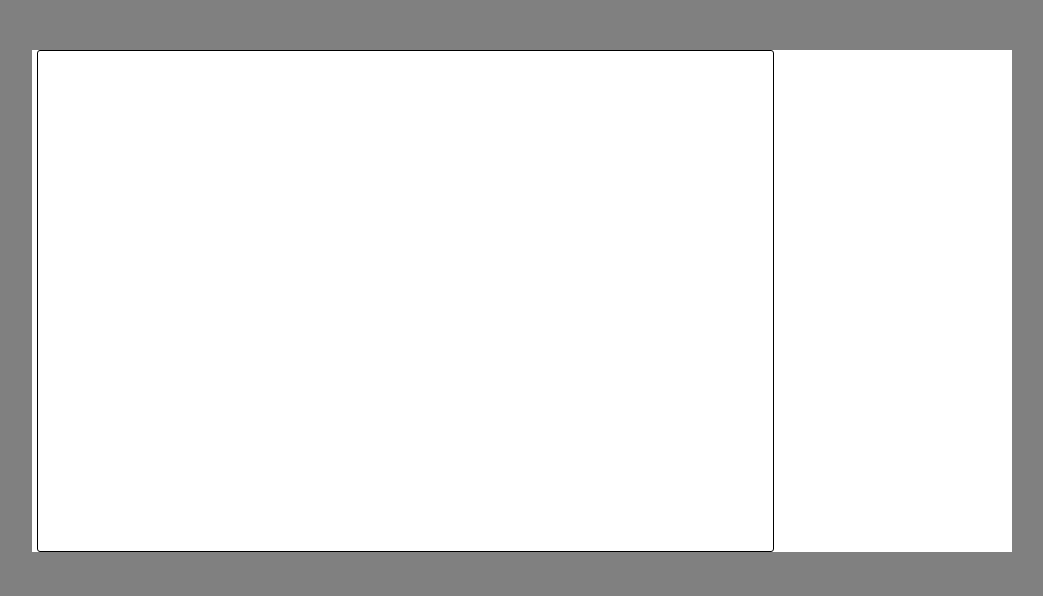
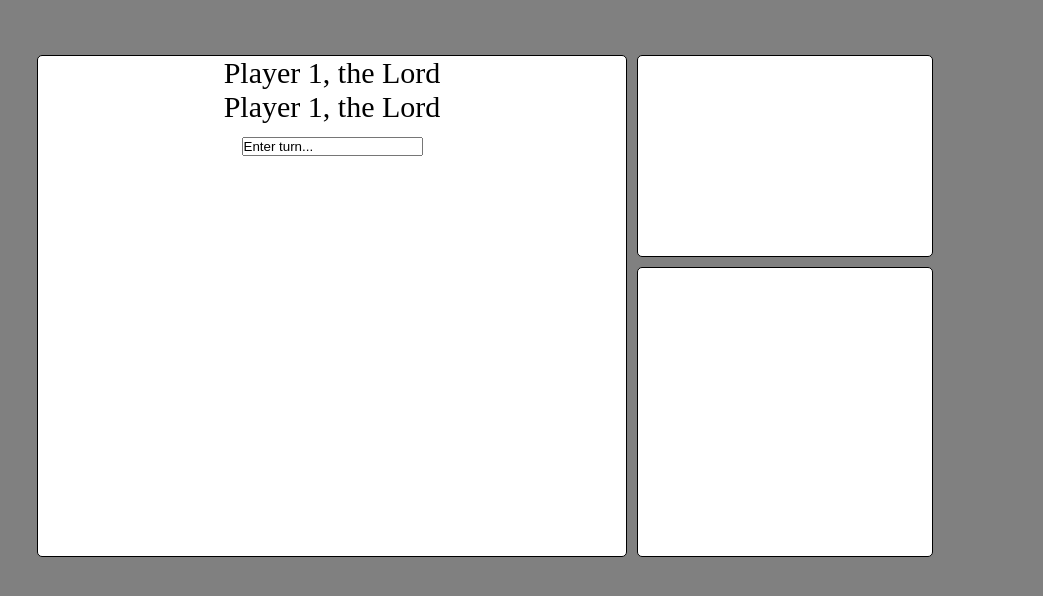
Before and after one commit to joshjung/medievalconquest, a plain HTML site: page index.html in a window 1280 px wide. Shown: the whole page, without its empty margins (118-1161 px from the left). Drawn offline with Linux system fonts and the light colour scheme.

Commit message:
Made game module & updated the view

```diff
--- a/assets/styles.css
+++ b/assets/styles.css
@@ -7,18 +7,23 @@ html{
 	background-color: gray;
 }
 
+/*Containers*/
+
 .container {
-	background-color: white;
 	width: 980px;
 	margin: 0px auto;
 	margin-top: 50px;
 }
 
 .playerContainer {
-	width: 75%;
+
+	float: left;
+	background-color: white;
+	width: 60%;
+	max-width: 60%;
 	min-height: 500px;
 	border: 1px solid black;
-	border-radius: 3px;
+	border-radius: 5px;
 	margin: 5px;
 	display: none;
 }
@@ -26,3 +31,36 @@ html{
 .activeDiv {
 	display: block;
 }
+
+.fortuneCardContainer {
+	float: left;
+	background-color: white;
+	width: 30%;
+	max-width: 30%;
+	min-height: 200px;
+	border: 1px solid black;
+	border-radius: 5px;
+	margin: 5px;
+
+}
+
+.statisticsContainer {
+	float: left;
+	background-color: white;
+	width: 30%;
+	max-width: 30%;
+	min-height: 288px;
+	border: 1px solid black;
+	border-radius: 5px;
+	margin: 5px;
+}
+
+/* End of Containers*/
+
+
+/*Players*/
+
+.playerTitle {
+	font-size: 30px;
+	text-align: center;
+}
--- a/index.html
+++ b/index.html
@@ -10,7 +10,21 @@
 <body>
 	<div class="container">
 
+		<!-- Player Divs -->
+
 		<div class="playerContainer activeDiv" id="player1">
+			<div class="playerTitle">
+				<span>Player 1, the Lord</span>
+			</div>
+			<div class="playerTitle">
+				<span>Player 1, the Lord</span>
+			</div>
+			<div class="playerTitle">
+				<form>
+				<input type="text" value="Enter turn..."/>
+			</form>
+			</div>
+
 		</div>
 
 		<div class="playerContainer" id="player2">
@@ -28,6 +42,32 @@
 		<div class="playerContainer" id="player1">
 		</div>
 
+		<!-- End of player divs -->
+
+
+
+
+		<!-- Fortune Card Dealer -->
+
+		<div class="fortuneCardContainer">
+
+
+		</div>
+
+		<!-- End of Fortune Card Dealer -->
+
+
+
+
+
+		<!-- Statistics Panel -->
+
+		<div class="statisticsContainer">
+
+
+		</div>
+
+		<!-- End of Statistics Panel -->
 
 	</div>
 </body>
--- a/scripts/lib/main.js
+++ b/scripts/lib/main.js
@@ -1,3 +1,32 @@
-$(document).ready(function() {
-	console.log("Starting the game...");
-});
+(function($) {
+
+
+
+	var currentTurn = 0;
+
+
+
+
+	var init = function() {
+		// initialize the game data
+		console.log("intializing game...");
+	}
+
+	var startGame = function() {
+		while (!winCondition) {
+			executeTurn();
+		}
+	}
+
+	var executeTurn = function() {
+		currentTurn++;
+	}
+
+
+	$(document).ready(function() {
+		init();
+		startGame();
+	});
+
+
+})(jQuery);
```
